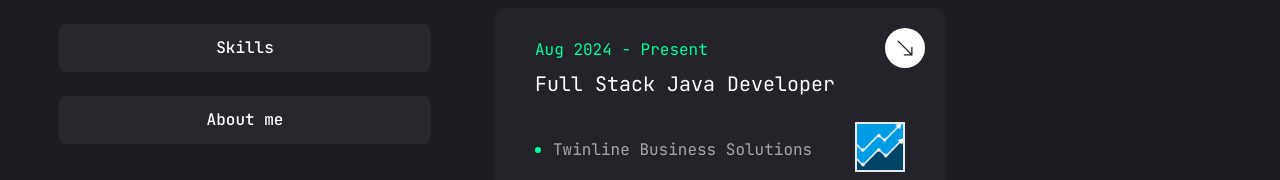
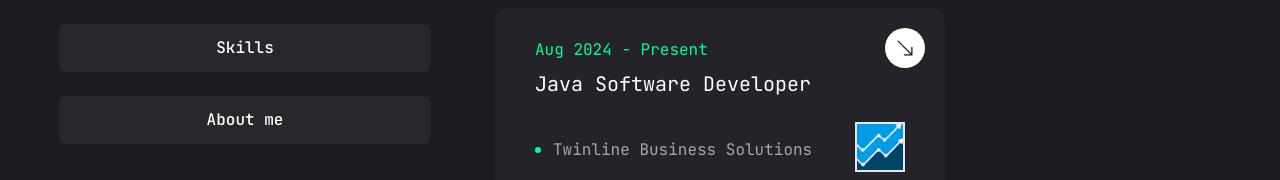
Before and after one commit to NC0312/my-portfolio, a Next.js app: page /resume in a window 1280 px wide. Shown: the part 336-516 px from the top of the page. Built offline with nearby package versions, Linux system fonts and the light colour scheme.

Commit message:
Update page.jsx

```diff
--- a/app/resume/page.jsx
+++ b/app/resume/page.jsx
@@ -47,7 +47,7 @@ const experience = {
   items: [
     {
       company: 'Twinline Business Solutions',
-      position: 'Full Stack Java Developer',
+      position: 'Java Software Developer',
       duration: 'Aug 2024 - Present',
       logo: '/assets/company1.png',
       linkedin: 'https://www.linkedin.com/company/twinline-business-solutions/'
```
